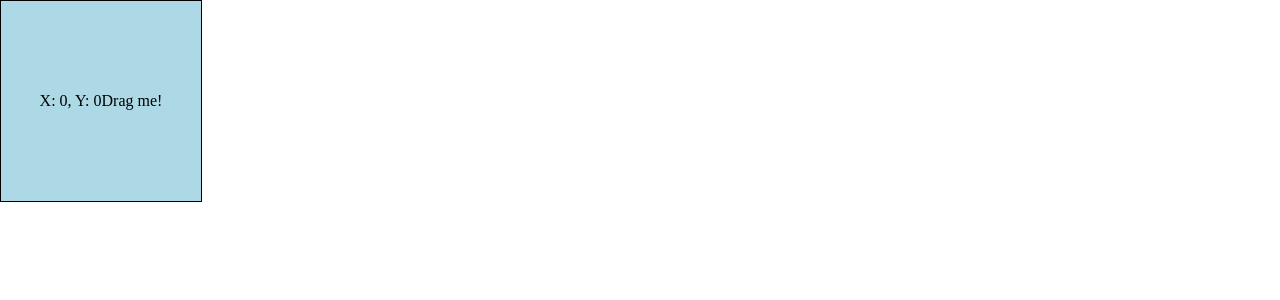
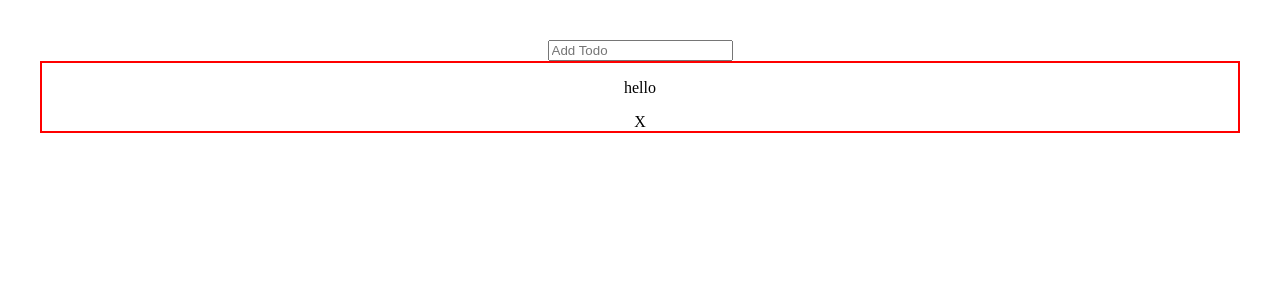
Before and after one commit to SouravBandyopadhyay/Machine-Coding-Round-Questions, a React (Vite) app: page / in a window 1280 px wide. Shown: the top 300 px of the page. Built offline with nearby package versions, Linux system fonts and the light colour scheme.

Commit message:
Added Initial Component
Need to complete Remaining functionality for Child component

```diff
--- a/src/App.jsx
+++ b/src/App.jsx
@@ -1,47 +1,98 @@
-import { useState } from 'react';
-import './App.css';
+import { useRef, useState } from "react";
+import "./App.css";
+
+const TodoItem = ({
+  name,
+  completed,
+  id,
+  updatedCompleted,
+  deleteTodo,
+  updateTodo,
+}) => {
+  const [edit, setEdit] = useState(false);
+  const [editText, setEditText] = useState("");
+  return (
+    <div className="todoItem" key={id} style={{ border: "2px solid red" }}>
+      <div class="circle" onClick={() => updatedCompleted(id)}>
+        {completed ? <span>&#10003;</span> : ""}
+      </div>
+      <div> {completed ? <s>{name}</s> : <p>{name}</p>}</div>
+      <div class="close" onClick={() => deleteTodo(id)}>
+        X
+      </div>
+    </div>
+  );
+};
 
 function App() {
-  const [position, setPosition] = useState({ x: 0, y: 0 });
+  const [todo, setTodo] = useState([
+    { name: "hello", completed: false, id: 1 },
+  ]);
+  const inputRef = useRef();
 
-  const handleDragStart = (e) => {
-    const offsetX = e.clientX - position.x;
-    const offsetY = e.clientY - position.y;
-    const handleDragMove = (e) => {
-      const newX = e.clientX - offsetX;
-      const newY = e.clientY - offsetY;
-      setPosition({ x: newX, y: newY });
-    };
-    const handleDragEnd = () => {
-      document.removeEventListener('mousemove', handleDragMove);
-      document.removeEventListener('mouseup', handleDragEnd);
-    };
-    document.addEventListener('mousemove', handleDragMove);
-    document.addEventListener('mouseup', handleDragEnd);
+  // ADD ITEM
+  const handleChange = (elem) => {
+    setTodo([
+      ...todo,
+      { name: elem.target.value, id: Date.now(), completed: false },
+    ]);
+
+    // To clear the input box after adding
+    inputRef.current.value = "";
   };
 
+  // Toggle Completed
+  const handleCompleted = (id) => {
+    const updatedList = todo.map((el) => {
+      if (el.id === id) {
+        el.completed = !el.completed;
+      }
+      return el;
+    });
+    setTodo(updatedList);
+  };
+
+  const handleDelete = (id) => {
+    const filter = todo.filter(el.id !== id);
+    setTodo(filter);
+  };
+
+  const handleUpdateText = (id) => {
+    const updatedText = todo.map((el) => {
+      if (el.id === id) {
+        el.text = text;
+      }
+      return el;
+    });
+    setTodo(updatedText);
+  };
   return (
-    <div
-      style={{
-        width: '200px',
-        height: '200px',
-        backgroundColor: 'lightblue',
-        position: 'absolute',
-        top: position.y,
-        left: position.x,
-        border: '1px solid black',
-        textAlign: 'center',
-        display: 'flex',
-        justifyContent: 'center',
-        alignItems: 'center',
-        cursor: 'pointer',
-      }}
-      onMouseDown={handleDragStart}
-    >
-      <p style={{ margin: 0 }}>
-        X: {position.x}, Y: {position.y}
-      </p>
-      Drag me!
+    <div className="App">
+      <div>
+        <label htmlFor="todoInput"></label>
+        <input
+          type="text"
+          name="todoInput"
+          id="todoInput"
+          placeholder="Add Todo"
+          onKeyDown={(elem) => {
+            if (elem.key === "Enter") {
+              handleChange(elem);
+            }
+          }}
+          ref={inputRef}
+        />
+      </div>
+      {/* todos UI */}
+      {todo.map((el) => (
+        <TodoItem
+          key={el.id}
+          {...el}
+          updatedCompleted={handleCompleted}
+          deleteTodo={handleDelete}
+          updateTodo={handleUpdateText}
+        />
+      ))}
     </div>
   );
 }
```
